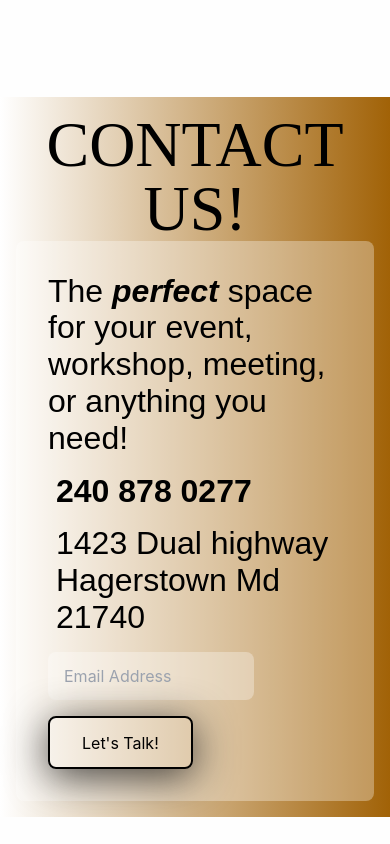
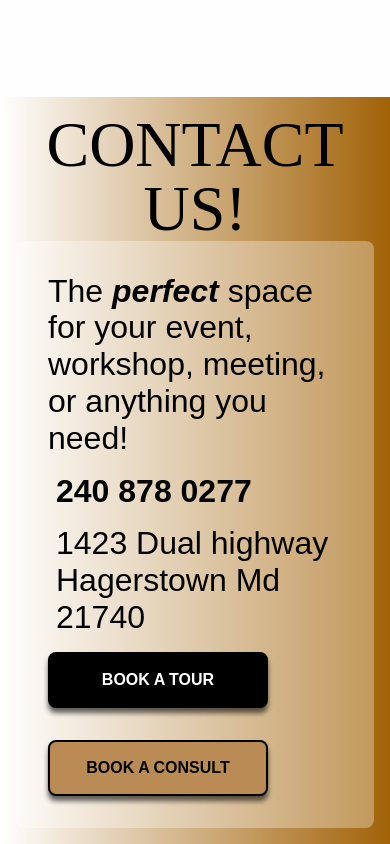
Before and after one commit to franKay-01/leap_event_center_new, a React (Create React App) app: page / in a window 390 px wide. Shown: the part 2474-3318 px from the top of the page. Before the commit the page ends 3291 px from the top, so only its background shows below. Built offline with nearby package versions, Linux system fonts and the light colour scheme.

Commit message:
refact: removed email textbox and drapes

```diff
--- a/src/App.js
+++ b/src/App.js
@@ -3,55 +3,6 @@ import Navbar from './components/navbar';
 import HomeBannerVid from './assets/home_banner.mp4'
 
 function App() {
-  const [email, setEmail] = useState('')
-  const [isLoading, setIsLoading] = useState(false)
-
-  const formatDate = () => {
-    const d = new Date();
-    const day = d.getDate();
-    const month = d.getMonth() + 1;
-    const year = d.getFullYear();
-
-    const formattedDay = String(day).padStart(2, '0');
-    const formattedMonth = String(month).padStart(2, '0');
-
-    return `${formattedDay}/${formattedMonth}/${year}`;
-  }
-
-  const submitEmail = () => {
-    if (email === ""){
-      alert("Email can not be empty")
-      return
-    }
-
-    const dt = formatDate()
-
-    setIsLoading(true)
-    const formData = new URLSearchParams();
-    formData.append('Emails', email);
-    formData.append('Date', dt);
-
-    fetch(
-      "https://script.google.com/macros/s/AKfycby_byttHKvfwlRiEGae9b_Tr_RRWfiQ_7GjQx8-qmRWEtAy43u491uAOJKumvkSYrbk6A/exec",
-      {
-        method: "POST",
-        body: formData,
-        headers: {
-          "Content-Type": "application/x-www-form-urlencoded;charset=UTF-8"
-        }
-      }
-    ).then((res) => {
-      res.json()
-    }).then(() => {
-      const message = "Your message was successfully submitted!"
-      setEmail('')
-      setIsLoading(false)
-      alert(message)
-    })
-    .catch((error) => {
-      console.log("ERR "+error);
-    });
-  }
 
   const scrollToSection = () => {
     const targetSection = document.getElementById('targetSection');
@@ -95,49 +46,9 @@ function App() {
           </div>
         </div>
         <div class="gradLine3"></div>
-        <div className='hidden lg:flex md:flex mb-12' id="targetSectionAlt">
-          <div class="container conbg" id="conbg">
-            <div class="bg2" id="bg2">
-              <div class="bg1" id="bg1">
-                <div class="bg" id="bg">
-                  <div class="bg-text text-light p-8">
-                    <h3 className='bg-text-header'>Leap Event</h3>
-                    <p>
-                    Providing our clients with<br/>exceptional event spaces
-                    </p>
-                    {/* <a class="text-light" href="#bg1"><svg viewBox="0 0 448 512" width="30" fill="#fff" title="angle-double-right">
-                        <path d="M224.3 273l-136 136c-9.4 9.4-24.6 9.4-33.9 0l-22.6-22.6c-9.4-9.4-9.4-24.6 0-33.9l96.4-96.4-96.4-96.4c-9.4-9.4-9.4-24.6 0-33.9L54.3 103c9.4-9.4 24.6-9.4 33.9 0l136 136c9.5 9.4 9.5 24.6.1 34zm192-34l-136-136c-9.4-9.4-24.6-9.4-33.9 0l-22.6 22.6c-9.4 9.4-9.4 24.6 0 33.9l96.4 96.4-96.4 96.4c-9.4 9.4-9.4 24.6 0 33.9l22.6 22.6c9.4 9.4 24.6 9.4 33.9 0l136-136c9.4-9.2 9.4-24.4 0-33.8z" />
-                      </svg></a> */}
-                  </div>
-                </div>
-                <div class="bg-text text-light p-8">
-                  {/* <h3 className='bg-text-header'>Selamat datang di<br />PutihNET Official</h3>
-                  <p>
-                    Desain Login Page Hotspot<br />
-                    Desain Voucher Wifi<br />
-                    Bisnis Voucher
-                  </p>
-                  <a class="text-light" href="#bg2"><svg viewBox="0 0 448 512" width="30" fill="#fff" title="angle-double-right">
-                      <path d="M224.3 273l-136 136c-9.4 9.4-24.6 9.4-33.9 0l-22.6-22.6c-9.4-9.4-9.4-24.6 0-33.9l96.4-96.4-96.4-96.4c-9.4-9.4-9.4-24.6 0-33.9L54.3 103c9.4-9.4 24.6-9.4 33.9 0l136 136c9.5 9.4 9.5 24.6.1 34zm192-34l-136-136c-9.4-9.4-24.6-9.4-33.9 0l-22.6 22.6c-9.4 9.4-9.4 24.6 0 33.9l96.4 96.4-96.4 96.4c-9.4 9.4-9.4 24.6 0 33.9l22.6 22.6c9.4 9.4 24.6 9.4 33.9 0l136-136c9.4-9.2 9.4-24.4 0-33.8z" />
-                    </svg></a> */}
-                </div>
-              </div>
-              <div class="bg-text text-light p-8">
-                {/* <h3 className='bg-text-header'>Selamat datang di<br />PutihNET Official</h3>
-                <p>
-                  Desain Login Page Hotspot<br />
-                  Desain Voucher Wifi<br />
-                  Bisnis Voucher
-                </p>
-                <a class="text-light" href="#conbg"><svg viewBox="0 0 448 512" width="30" fill="#fff" title="angle-double-right">
-                    <path d="M224.3 273l-136 136c-9.4 9.4-24.6 9.4-33.9 0l-22.6-22.6c-9.4-9.4-9.4-24.6 0-33.9l96.4-96.4-96.4-96.4c-9.4-9.4-9.4-24.6 0-33.9L54.3 103c9.4-9.4 24.6-9.4 33.9 0l136 136c9.5 9.4 9.5 24.6.1 34zm192-34l-136-136c-9.4-9.4-24.6-9.4-33.9 0l-22.6 22.6c-9.4 9.4-9.4 24.6 0 33.9l96.4 96.4-96.4 96.4c-9.4 9.4-9.4 24.6 0 33.9l22.6 22.6c9.4 9.4 24.6 9.4 33.9 0l136-136c9.4-9.2 9.4-24.4 0-33.8z" />
-                  </svg></a> */}
-              </div>
-            </div>
-          </div>
-        </div>
+
         <div className='container'>
-          <div className='mission-div grid grid-cols-1 lg:grid-cols-2 mt-12 lg:mt-52 md:mt-52'>
+          <div className='mission-div grid grid-cols-1 lg:grid-cols-2 mt-12 lg:mt-12 md:mt-12'>
             <div className='mission-div-sub'>
               <video autoPlay loop muted className='mission-div-video'>
                 <source src={HomeBannerVid} type="video/mp4"/>
@@ -187,18 +98,16 @@ function App() {
                 </svg>
                 <h1 className='contact-text'>1423 Dual highway Hagerstown Md 21740</h1>
               </div>
-              <input className='email-text-box' onChange={(e) => setEmail(e.target.value)} value={email} type="email" placeholder="Email Address"/>
-
-              {isLoading?
-              <div className="email-button flex flex-row justify-between cursor-pointer">
-                <span className="spinner-position spinner-position-alt">
-                  <div class="w-6 h-6 rounded-full animate-spin
-                    border border-solid border-black border-t-transparent"></div>
-                </span>
+              <div className='grid grid-cols-1 lg:grid-cols-2 md:grid-cols-2 gap-8'>
+                <a target="_blank" rel="noreferrer"
+                href='https://leapeventscenter.hbportal.co/schedule/63fe5580069c19098fd7e73f' className='button-main button-main-alt-2 cursor-pointer'>
+                  <h1 className='button-text'>book a tour</h1>
+                </a>
+                <a target="_blank" rel="noreferrer" href='https://leapeventscenter.hbportal.co/schedule/649139513f8f4526b14afc78'
+                className='button-main button-main-alt-1 cursor-pointer'>
+                  <h1 className='button-text button-text-alt'>book a consult</h1>
+                </a>
               </div>
-              :
-              <button onClick={()=>submitEmail()} className='email-button'>Let's Talk!</button>
-              }
             </div>
           </div>
         </div>
--- a/src/index.css
+++ b/src/index.css
@@ -253,6 +253,17 @@ div.nav-card {
   background: white !important
 }
 
+.button-main-alt-1{
+  border: 2px solid black;
+  background: #ba8b54 !important;
+  box-shadow: 0px 5px 5px 0px rgb(0 0 0 / 60%);
+}
+
+.button-main-alt-2{
+  background: #000000 !important;
+  border: 2px solid #000000 !important;
+  box-shadow: 0px 5px 5px 0px rgb(0 0 0 / 60%);
+}
 
 .conbg {
   width: 100%;
```
